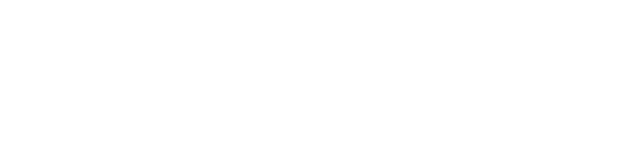
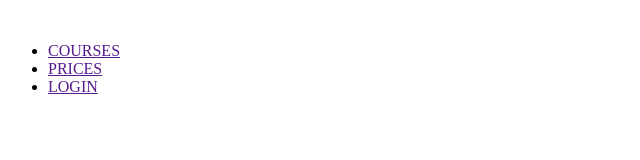
Before and after one commit to alato19/holbertonschool-web-development, a plain HTML site: page html_advanced/index.html in a window 1280 px wide. Shown: the whole page, without its empty margins (0-640 px from the left). Drawn offline with Linux system fonts and the light colour scheme.

Commit message:
created header of Smile School template

```diff
--- a/html_advanced/index.html
+++ b/html_advanced/index.html
@@ -1,4 +1,21 @@
 <!DOCTYPE html>
 <html>
+  <head>
+    <title>Smile School</title>
+  </head>
+
+  <body>
+    <header>
+      <a href="">
+        <img src="">
+        <nav>
+          <ul>
+            <li><a href="">COURSES</a></li>
+            <li><a href="">PRICES</a></li>
+            <li><a href="">LOGIN</a></li>
+          </ul>
+        </nav>
+    </header>
+  </body>
 
 </html>
```
